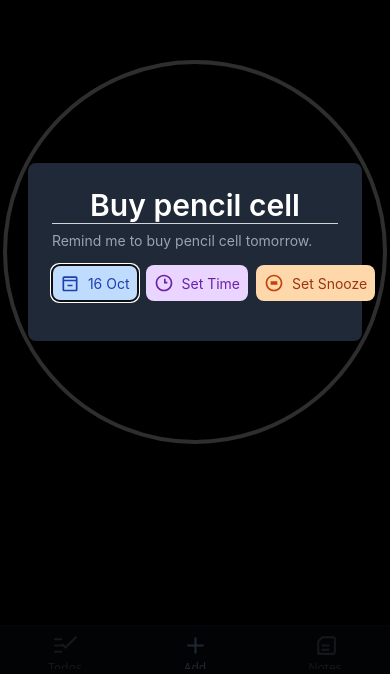
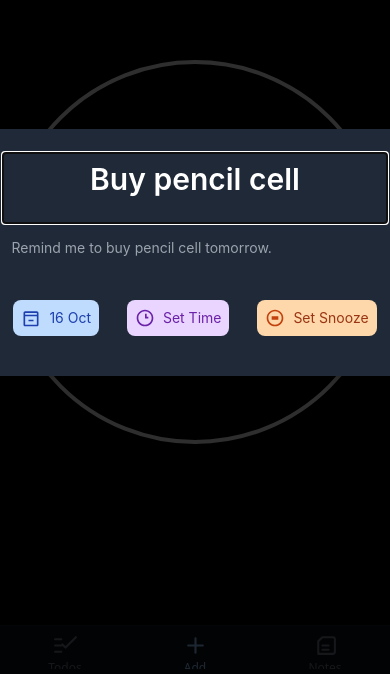
Before and after one commit to MagnusCarlsen26/todo-and-thought-organizer, a React Native app in the folder app/: screen /Add in a window 390 px wide. Shown: the part 170-844 px from the top of the page. Built offline with nearby package versions, Linux system fonts and the light colour scheme; what react-native-worklets would draw is missing.

Commit message:
feat: adding confirmation modal (1.5/3)
added edit calender, edit time and edit snooze components. updating todo value, polishing ui and refactoring left

```diff
--- a/app/src/components/addScreen/CategorizationModal.tsx
+++ b/app/src/components/addScreen/CategorizationModal.tsx
@@ -5,7 +5,7 @@ import CalendarSvg from '../../assets/svgs/calenderSvg';
 import ClockSvg from '../../assets/svgs/clockSvg';
 import SnoozeSvg from '../../assets/svgs/snoozeSvg';
 import { getReminderText } from '../../utils/addScreen/getReminder';
-import { reducer, initialState } from '../../utils/addScreen/reducer';
+import { reducer } from '../../utils/editTodoReducer';
 import EditCalender from '../editTodo/editCalender';
 import EditTime from '../editTodo/editTime';
 import EditSnooze from '../editTodo/editSnooze';
@@ -24,19 +24,15 @@ export default function CategorizationModal({
   onSave
 }: CategorizationModalProps) {
 
-  console.log('categorizationResult', categorizationResult);
-
-  const [editedCategorization, setEditedCategorization] = useState<ValidTodo[]>(categorizationResult);
+  const [editedCategorization, setEditedCategorization] = useState<ValidTodo[]>(categorizationResult || []);
+  function dispatch(action: any) {}
   const [currentIndex, setCurrentIndex] = useState(0);
 
   const [showCalendar, setShowCalendar] = useState(false);
   const [showTimePicker, setShowTimePicker] = useState(false);
   const [showSnoozePicker, setShowSnoozePicker] = useState(false);
 
-  const [state, dispatch] = useReducer(reducer, initialState);
-
-
-  console.log('visible', visible);
+  console.log('editedCategorization', categorizationResult);
 
   useEffect(() => {
 
@@ -47,7 +43,7 @@ export default function CategorizationModal({
 
   console.log('editedCategorization', editedCategorization);
 
-  if (editedCategorization.length === 0) {
+  if ( editedCategorization && editedCategorization.length === 0) {
     console.log('editedCategorization is null');
     return null;
   }
@@ -106,16 +102,22 @@ export default function CategorizationModal({
         <ScrollView contentContainerStyle={{ flexGrow: 1, justifyContent: 'center', alignItems: 'center' }}>
           <View className="bg-gray-800 p-6 rounded-lg shadow-lg" style={{ width: '90%' }}>
 
-            <Text
-              className="text-white text-3xl font-semibold text-center border-b border-gray-300 mb-2"
-            >
-              {editedCategorization[currentIndex].todo.heading}
-            </Text>
+                <TextInput
+                  className="flex-1 text-white text-center text-3xl font-semibold p-2 border-b border-gray-300 mb-2"
+                  value={editedCategorization[currentIndex].todo.heading}
+                  onChangeText={text => dispatch({ type: "heading", payload: text })}
+                  placeholder="No heading"
+                  multiline
+                />
 
-            {/* Description */}
-            <Text className="text-gray-400 mb-4">
-              {editedCategorization[currentIndex].todo.description}
-            </Text>
+                {/* Description */}
+                <TextInput
+                    className="flex-1 text-gray-400 p-2"
+                    value={editedCategorization[currentIndex].todo.description}
+                    onChangeText={text => dispatch({ type: "description", payload: text })}
+                    placeholder="No description"
+                    multiline
+                />
 
             <View className="flex-row justify-around w-full mb-4 gap-2">
                 <TouchableOpacity
--- a/app/src/components/editTodo/editCalender.tsx
+++ b/app/src/components/editTodo/editCalender.tsx
@@ -29,8 +29,25 @@ export default function EditCalender({
                 [formattedDate]: {
                     selected: true,
                     marked: true,
-                    selectedColor: 'blue'
+                    selectedColor: '#2563eb' // Tailwind blue-600
                 }
+            }}
+            theme={{
+                backgroundColor: '#0f172a', // slate-900
+                calendarBackground: '#0f172a',
+                textSectionTitleColor: '#94a3b8', // slate-400
+                selectedDayBackgroundColor: '#2563eb',
+                selectedDayTextColor: '#ffffff',
+                todayTextColor: '#60a5fa', // blue-400
+                dayTextColor: '#e2e8f0', // slate-200
+                textDisabledColor: '#475569', // slate-600
+                monthTextColor: '#f8fafc', // slate-50
+                arrowColor: '#93c5fd', // blue-300
+                textDayFontWeight: '500',
+                textMonthFontWeight: '700',
+                textDayFontSize: 16,
+                textMonthFontSize: 18,
+                textDayHeaderFontSize: 14,
             }}
         />
     );
--- a/app/src/components/editTodo/editSnooze.tsx
+++ b/app/src/components/editTodo/editSnooze.tsx
@@ -24,7 +24,7 @@ export default function EditSnooze({
                     {preset.map((item, index) => (
                         <TouchableOpacity
                             key={index}
-                            className="border border-gray-300 rounded-md px-4 py-1"
+                            className="border border-gray-500 rounded-md px-4 py-1"
                             onPress={() => {
                                 dispatch({
                                     type: "snoozeHours",
@@ -33,7 +33,7 @@ export default function EditSnooze({
                                 setShowSnoozePicker(false)
                             }}
                         >
-                            <Text>{item.label}</Text>
+                            <Text className="text-gray-200">{item.label}</Text>
                         </TouchableOpacity>
                     ))}
                 </View>
--- a/app/src/components/editTodo/editTime.tsx
+++ b/app/src/components/editTodo/editTime.tsx
@@ -23,6 +23,7 @@ export default function EditTime({
             mode="time"
             is24Hour={false}
             display="spinner"
+            themeVariant="dark"
             onChange={(event, selectedTime) => {
                 setShowTimePicker(false);
                 if (selectedTime) {
--- /dev/null
+++ b/app/src/utils/editTodoReducer.ts
@@ -0,0 +1,19 @@
+export const reducer = (state: any, action: any) => {
+
+    switch (action.type) {
+        case "heading": return { ...state, todo: { ...state.todo, heading: action.payload } };
+        case "description": return { ...state, todo: { ...state.todo, description: action.payload } };
+
+        case "category": return { ...state, category: { ...state.category, category: action.payload } };
+        case "subcategory": return { ...state, category: { ...state.category, subcategory: action.payload } };
+
+        case "year": return { ...state, reminder: { ...state.reminder, date: { ...state.reminder.date, year: action.payload } } };
+        case "month": return { ...state, reminder: { ...state.reminder, date: { ...state.reminder.date, month: action.payload } } };
+        case "day": return { ...state, reminder: { ...state.reminder, date: { ...state.reminder.date, day: action.payload } } };
+
+        case "hour": return { ...state, reminder: { ...state.reminder, time: { ...state.reminder.time, hour: action.payload } } };
+        case "minute": return { ...state, reminder: { ...state.reminder, time: { ...state.reminder.time, minute: action.payload } } };
+        case "snoozeHours": return { ...state, reminder: { ...state.reminder, snooze: { ...state.reminder.snooze, snoozeHours: action.payload } } };
+    }
+
+}
```
Also changed, not shown: 2 other files (tests, documents, lock files or other folders).
